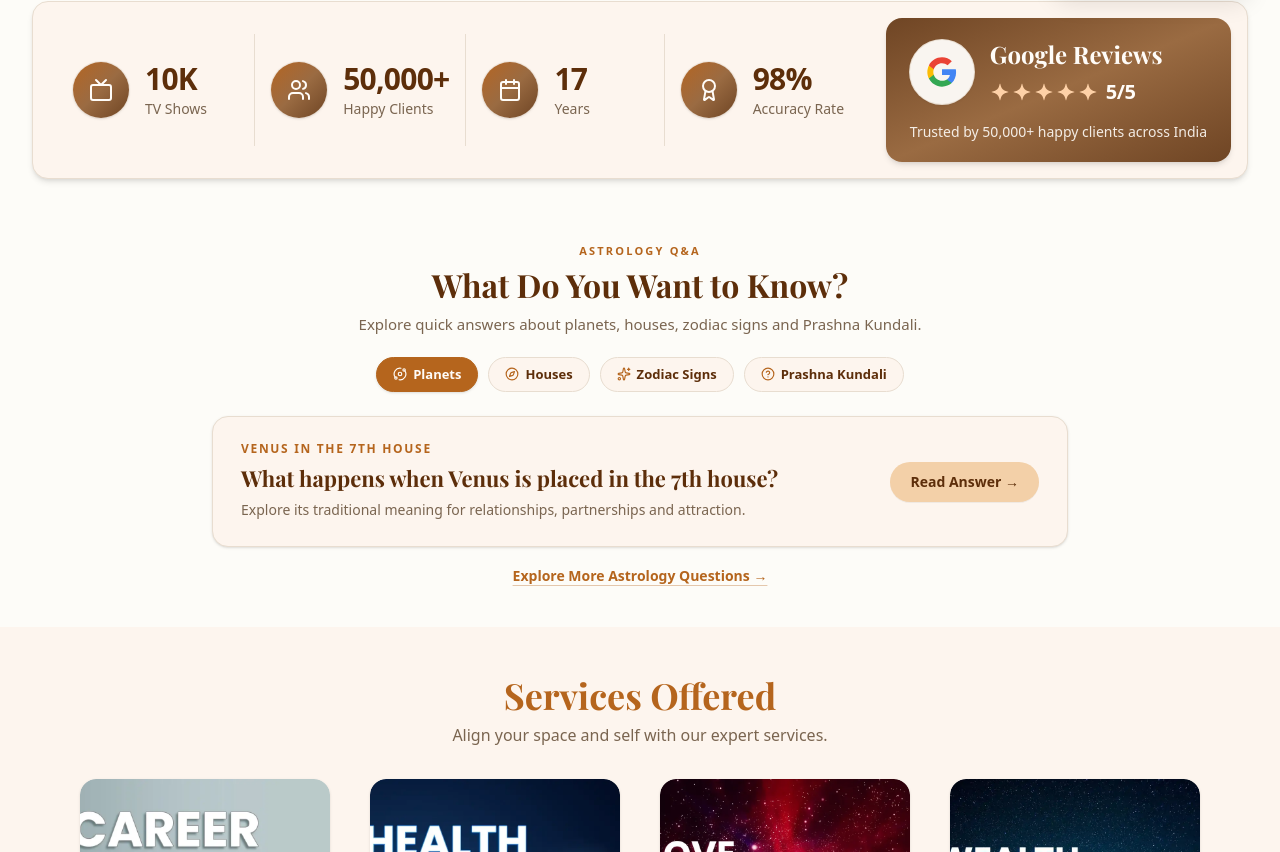
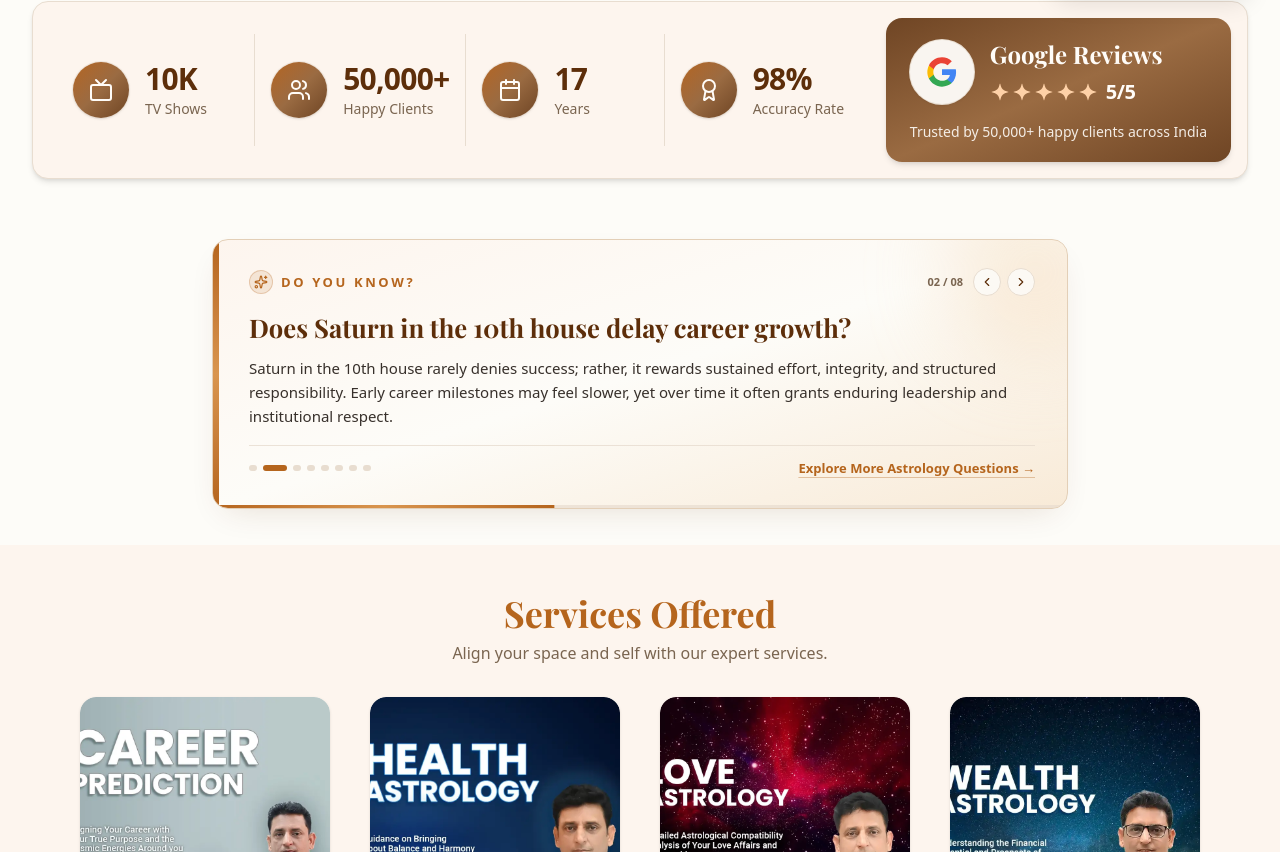
Before and after one commit to astroacharyaganesh/career-page, a React (Vite) app: page / in a window 1280 px wide. Shown: the part 788-1640 px from the top of the page. Built offline with nearby package versions, Linux system fonts and the light colour scheme; a web font is replaced by a local one.

Commit message:
feat: implement auto-rotating Q&A carousel
Add entry animation and progress indicator for the astrology Q&A section. Introduce a 5-second rotation interval to improve engagement and content discovery.

```diff
--- a/src/components/home/AstrologyQnaSection.tsx
+++ b/src/components/home/AstrologyQnaSection.tsx
@@ -1,42 +1,42 @@
-import React, { useState } from 'react';
-import { Compass, HelpCircle, Orbit, Sparkles, X, ArrowRight, ChevronUp } from 'lucide-react';
+import React, { useEffect, useState } from 'react';
+import { ArrowRight, ChevronLeft, ChevronRight, Sparkles, X } from 'lucide-react';
 import {
   ASTROLOGY_QNA_CATEGORIES,
   ASTROLOGY_QNA_ITEMS,
-  AstrologyQnaCategory,
-  AstrologyQnaItem
+  AstrologyQnaCategory
 } from '../../data/homePageData';
 
 interface AstrologyQnaSectionProps {
   onOpenBooking?: () => void;
 }
 
+const ROTATE_INTERVAL_MS = 5000;
+
 export const AstrologyQnaSection: React.FC<AstrologyQnaSectionProps> = ({ onOpenBooking }) => {
-  const [selectedCategory, setSelectedCategory] = useState<AstrologyQnaCategory>('Planets');
-  const [isAnswerOpen, setIsAnswerOpen] = useState(false);
+  const [activeIndex, setActiveIndex] = useState(0);
+  const [isPaused, setIsPaused] = useState(false);
   const [isMoreModalOpen, setIsMoreModalOpen] = useState(false);
   const [modalCategory, setModalCategory] = useState<AstrologyQnaCategory | 'All'>('All');
 
-  const featuredQuestion: AstrologyQnaItem =
-    ASTROLOGY_QNA_ITEMS.find((item) => item.category === selectedCategory) || ASTROLOGY_QNA_ITEMS[0];
+  const totalItems = ASTROLOGY_QNA_ITEMS.length;
+  const currentItem = ASTROLOGY_QNA_ITEMS[activeIndex] || ASTROLOGY_QNA_ITEMS[0];
 
-  const getCategoryIcon = (category: AstrologyQnaCategory, isActive: boolean) => {
-    const colorClass = isActive ? 'text-primary-foreground' : 'text-primary';
-    switch (category) {
-      case 'Planets':
-        return <Orbit className={`w-3.5 h-3.5 shrink-0 ${colorClass}`} aria-hidden="true" />;
-      case 'Houses':
-        return <Compass className={`w-3.5 h-3.5 shrink-0 ${colorClass}`} aria-hidden="true" />;
-      case 'Zodiac Signs':
-        return <Sparkles className={`w-3.5 h-3.5 shrink-0 ${colorClass}`} aria-hidden="true" />;
-      case 'Prashna Kundali':
-        return <HelpCircle className={`w-3.5 h-3.5 shrink-0 ${colorClass}`} aria-hidden="true" />;
-    }
+  useEffect(() => {
+    if (isPaused || isMoreModalOpen || totalItems <= 1) return;
+
+    const timer = window.setInterval(() => {
+      setActiveIndex((prev) => (prev + 1) % totalItems);
+    }, ROTATE_INTERVAL_MS);
+
+    return () => window.clearInterval(timer);
+  }, [isPaused, isMoreModalOpen, totalItems]);
+
+  const handlePrev = () => {
+    setActiveIndex((prev) => (prev - 1 + totalItems) % totalItems);
   };
 
-  const handleSelectCategory = (category: AstrologyQnaCategory) => {
-    setSelectedCategory(category);
-    setIsAnswerOpen(false);
+  const handleNext = () => {
+    setActiveIndex((prev) => (prev + 1) % totalItems);
   };
 
   const modalItems =
@@ -47,128 +47,122 @@ export const AstrologyQnaSection: React.FC<AstrologyQnaSectionProps> = ({ onOpen
   return (
     <section
       id="astrology-qna"
-      aria-labelledby="astrology-qna-heading"
-      className="w-full bg-background py-8 sm:py-10"
+      aria-label="Do You Know Astrology Insights"
+      className="w-full bg-background py-7 sm:py-9"
     >
       <div className="w-full max-w-[920px] mx-auto px-4 sm:px-6 lg:px-8">
-        {/* Compact Header */}
-        <div className="text-center max-w-xl mx-auto">
-          <p className="text-[11px] font-semibold uppercase tracking-[0.2em] text-primary">
-            ASTROLOGY Q&amp;A
-          </p>
-          <h2
-            id="astrology-qna-heading"
-            className="mt-1.5 font-display text-2xl sm:text-[2rem] font-bold leading-[1.2] text-heading"
+        <article
+          onMouseEnter={() => setIsPaused(true)}
+          onMouseLeave={() => setIsPaused(false)}
+          onFocus={() => setIsPaused(true)}
+          onBlur={() => setIsPaused(false)}
+          className="relative overflow-hidden rounded-2xl border border-[#e3cfb7] bg-gradient-to-br from-[#fdf5ee] via-[#fdfcf8] to-[#f8ead7] shadow-[0_12px_34px_-14px_rgba(93,46,10,0.16)] transition-shadow duration-300 hover:shadow-[0_16px_40px_-12px_rgba(93,46,10,0.22)]"
         >
-            What Do You Want to Know?
+          {/* Warm gold left architectural accent & subtle radial highlight */}
+          <div
+            aria-hidden="true"
+            className="pointer-events-none absolute inset-y-0 left-0 w-1.5 bg-gradient-to-b from-[#b5651d] via-[#d9954e] to-[#b5651d]"
+          />
+          <div
+            aria-hidden="true"
+            className="pointer-events-none absolute -top-14 -right-14 h-44 w-44 rounded-full bg-[#f3d0a8]/35 blur-2xl"
+          />
+
+          <div className="relative pl-6 pr-5 py-5 sm:pl-9 sm:pr-8 sm:py-7">
+            {/* Top Bar: DO YOU KNOW? Eyebrow + Index & Subtle Prev/Next Controls */}
+            <div className="flex items-center justify-between gap-3">
+              <div className="inline-flex items-center gap-2">
+                <span className="inline-flex h-6 w-6 items-center justify-center rounded-full bg-primary/12 text-primary border border-primary/25">
+                  <Sparkles className="w-3.5 h-3.5" aria-hidden="true" />
+                </span>
+                <span className="text-xs sm:text-[13px] font-bold uppercase tracking-[0.2em] text-primary">
+                  DO YOU KNOW?
+                </span>
+              </div>
+
+              <div className="flex items-center gap-1.5">
+                <span className="mr-1 text-[11px] font-semibold tabular-nums text-muted-foreground">
+                  {String(activeIndex + 1).padStart(2, '0')} / {String(totalItems).padStart(2, '0')}
+                </span>
+                <button
+                  type="button"
+                  onClick={handlePrev}
+                  aria-label="Previous astrology question"
+                  className="inline-flex h-7 w-7 items-center justify-center rounded-full border border-border bg-background/85 text-heading hover:bg-secondary/60 hover:border-primary/40 transition-colors cursor-pointer focus-visible:outline-2 focus-visible:outline-offset-2 focus-visible:outline-primary"
+                >
+                  <ChevronLeft className="w-3.5 h-3.5" />
+                </button>
+                <button
+                  type="button"
+                  onClick={handleNext}
+                  aria-label="Next astrology question"
+                  className="inline-flex h-7 w-7 items-center justify-center rounded-full border border-border bg-background/85 text-heading hover:bg-secondary/60 hover:border-primary/40 transition-colors cursor-pointer focus-visible:outline-2 focus-visible:outline-offset-2 focus-visible:outline-primary"
+                >
+                  <ChevronRight className="w-3.5 h-3.5" />
+                </button>
+              </div>
+            </div>
+
+            {/* Animated Question & Answer Content (Rotates Every 5 Seconds) */}
+            <div key={currentItem.id} className="qna-fade-slide mt-3.5 space-y-2.5">
+              <h2 className="font-display text-xl sm:text-[1.6rem] font-bold text-heading leading-snug">
+                {currentItem.question}
               </h2>
-          <p className="mt-2 text-sm sm:text-[0.9375rem] text-muted-foreground leading-relaxed">
-            Explore quick answers about planets, houses, zodiac signs and Prashna Kundali.
+
+              <p className="text-[13.5px] sm:text-[15px] text-foreground/95 leading-relaxed">
+                {currentItem.answer}
               </p>
             </div>
 
-        {/* 4 Compact Category Chips — single row centered on desktop, horizontal scroll on mobile */}
-        <div
-          role="tablist"
-          aria-label="Astrology Q&A Topics"
-          className="mt-5 -mx-4 px-4 sm:mx-0 sm:px-0 flex items-center md:justify-center gap-2.5 overflow-x-auto pb-1 [-ms-overflow-style:none] [scrollbar-width:none] [&::-webkit-scrollbar]:hidden"
-        >
-          {ASTROLOGY_QNA_CATEGORIES.map((category) => {
-            const isActive = selectedCategory === category;
+            {/* Bottom Step Dots + Explore More Trigger */}
+            <div className="mt-4 pt-3.5 border-t border-border/80 flex flex-wrap items-center justify-between gap-3">
+              <div className="flex items-center gap-1.5" role="tablist" aria-label="Astrology Q&A Slides">
+                {ASTROLOGY_QNA_ITEMS.map((item, idx) => {
+                  const isCurrent = idx === activeIndex;
                   return (
                     <button
-                key={category}
+                      key={item.id}
                       type="button"
                       role="tab"
-                aria-selected={isActive}
-                onClick={() => handleSelectCategory(category)}
-                className={`inline-flex shrink-0 items-center gap-1.5 rounded-full px-4 py-2 text-xs sm:text-[0.8125rem] font-semibold whitespace-nowrap transition-all duration-200 cursor-pointer focus-visible:outline-2 focus-visible:outline-offset-2 focus-visible:outline-primary ${
-                  isActive
-                    ? 'bg-primary text-primary-foreground shadow-sm border border-primary'
-                    : 'bg-muted text-heading border border-border hover:border-primary/45 hover:bg-card'
+                      aria-selected={isCurrent}
+                      aria-label={`View question ${idx + 1}: ${item.question}`}
+                      onClick={() => setActiveIndex(idx)}
+                      className={`h-1.5 rounded-full transition-all duration-300 cursor-pointer ${
+                        isCurrent
+                          ? 'w-6 bg-primary'
+                          : 'w-2 bg-border hover:bg-primary/50'
                       }`}
-              >
-                {getCategoryIcon(category, isActive)}
-                <span>{category}</span>
-              </button>
+                    />
                   );
                 })}
               </div>
 
-        {/* Single Featured Question Card */}
-        <article className="mt-5 w-full rounded-2xl bg-muted border border-border shadow-sm hover:shadow-md hover:border-primary/35 transition-all duration-200 p-5 sm:px-7 sm:py-6">
-          <div className="flex flex-col sm:flex-row sm:items-center sm:justify-between gap-4 sm:gap-6">
-            <div className="space-y-1.5 min-w-0">
-              <p className="text-xs font-semibold uppercase tracking-[0.14em] text-primary">
-                {featuredQuestion.topicTitle}
-              </p>
-              <h3 className="font-display text-lg sm:text-[1.375rem] font-bold text-heading leading-snug">
-                {featuredQuestion.question}
-              </h3>
-              <p className="text-xs sm:text-sm text-muted-foreground leading-relaxed">
-                {featuredQuestion.shortPreview}
-              </p>
-            </div>
-
-            <div className="shrink-0">
-              <button
-                type="button"
-                onClick={() => setIsAnswerOpen((prev) => !prev)}
-                aria-expanded={isAnswerOpen}
-                className="inline-flex w-full sm:w-auto items-center justify-center gap-2 rounded-full bg-secondary hover:bg-accent text-heading px-5 py-2.5 text-xs sm:text-sm font-bold whitespace-nowrap shadow-2xs transition-all duration-200 cursor-pointer focus-visible:outline-2 focus-visible:outline-offset-2 focus-visible:outline-primary"
-              >
-                {isAnswerOpen ? (
-                  <>
-                    <span>Hide Answer</span>
-                    <ChevronUp className="w-4 h-4" />
-                  </>
-                ) : (
-                  <span>Read Answer →</span>
-                )}
-              </button>
-            </div>
-          </div>
-
-          {/* Lightweight Inline Traditional Answer */}
-          {isAnswerOpen && (
-            <div className="mt-4 pt-4 border-t border-border space-y-2.5">
-              <p className="text-xs sm:text-sm text-foreground leading-relaxed">
-                {featuredQuestion.answer}
-              </p>
-              <div className="flex flex-wrap items-center justify-between gap-3 pt-1">
-                <p className="text-xs font-semibold text-primary">
-                  {featuredQuestion.keyTakeaway}
-                </p>
-                {onOpenBooking && (
-                  <button
-                    type="button"
-                    onClick={onOpenBooking}
-                    className="text-xs font-bold text-heading hover:text-primary underline decoration-primary/40 underline-offset-4 cursor-pointer"
-                  >
-                    Ask About Your Chart →
-                  </button>
-                )}
-              </div>
-            </div>
-          )}
-        </article>
-
-        {/* Bottom Text Link CTA */}
-        <div className="mt-4 text-center">
               <button
                 type="button"
                 onClick={() => {
-              setModalCategory(selectedCategory);
+                  setModalCategory('All');
                   setIsMoreModalOpen(true);
                 }}
-            className="inline-flex items-center gap-1 text-xs sm:text-sm font-semibold text-primary hover:text-heading underline decoration-primary/35 hover:decoration-heading underline-offset-4 transition-colors cursor-pointer"
+                className="inline-flex items-center gap-1 text-xs sm:text-[13px] font-semibold text-primary hover:text-heading underline decoration-primary/35 hover:decoration-heading underline-offset-4 transition-colors cursor-pointer whitespace-nowrap"
               >
                 Explore More Astrology Questions →
               </button>
             </div>
           </div>
 
-      {/* Lightweight Quick Q&A Explorer Modal */}
+          {/* 5-second auto-advance progress bar along bottom edge */}
+          {!isPaused && !isMoreModalOpen && (
+            <div className="h-[3px] w-full bg-[#e8ddd0]/70 overflow-hidden" aria-hidden="true">
+              <div
+                key={`progress-${activeIndex}`}
+                className="qna-progress-bar h-full w-full bg-gradient-to-r from-[#b5651d] via-[#d9954e] to-[#b5651d]"
+              />
+            </div>
+          )}
+        </article>
+      </div>
+
+      {/* Quick Q&A Explorer Modal */}
       {isMoreModalOpen && (
         <div
           className="fixed inset-0 z-50 flex items-center justify-center bg-black/65 p-4 backdrop-blur-xs"
@@ -184,7 +178,7 @@ export const AstrologyQnaSection: React.FC<AstrologyQnaSectionProps> = ({ onOpen
             <div className="px-5 py-4 bg-muted border-b border-border flex items-center justify-between gap-4">
               <div>
                 <p className="text-[10px] font-semibold uppercase tracking-[0.18em] text-primary">
-                  ASTROLOGY Q&amp;A
+                  DO YOU KNOW?
                 </p>
                 <h3
                   id="more-qna-modal-title"
@@ -203,7 +197,6 @@ export const AstrologyQnaSection: React.FC<AstrologyQnaSectionProps> = ({ onOpen
               </button>
             </div>
 
-            {/* Category Filter Tabs inside Modal */}
             <div className="px-5 py-3 bg-card border-b border-border flex items-center gap-2 overflow-x-auto [-ms-overflow-style:none] [scrollbar-width:none] [&::-webkit-scrollbar]:hidden">
               {(['All', ...ASTROLOGY_QNA_CATEGORIES] as const).map((cat) => {
                 const active = modalCategory === cat;
@@ -224,7 +217,6 @@ export const AstrologyQnaSection: React.FC<AstrologyQnaSectionProps> = ({ onOpen
               })}
             </div>
 
-            {/* Concise Question List */}
             <div className="flex-1 overflow-y-auto p-5 space-y-3.5">
               {modalItems.map((item) => (
                 <div
@@ -232,7 +224,7 @@ export const AstrologyQnaSection: React.FC<AstrologyQnaSectionProps> = ({ onOpen
                   className="rounded-xl bg-muted border border-border p-4 space-y-1.5"
                 >
                   <div className="flex items-center justify-between gap-2 text-[11px] font-semibold uppercase tracking-wider text-primary">
-                    <span>{item.topicTitle}</span>
+                    <span>DO YOU KNOW?</span>
                     <span className="text-muted-foreground">{item.category}</span>
                   </div>
                   <h4 className="font-display text-base font-bold text-heading">
--- a/src/index.css
+++ b/src/index.css
@@ -100,6 +100,42 @@
   }
 }
 
+@keyframes qna-fade-slide {
+  from {
+    opacity: 0;
+    transform: translateY(6px);
+  }
+  to {
+    opacity: 1;
+    transform: translateY(0);
+  }
+}
+
+.qna-fade-slide {
+  animation: qna-fade-slide 0.38s cubic-bezier(0.22, 1, 0.36, 1) both;
+}
+
+@keyframes qna-progress {
+  from {
+    transform: scaleX(0);
+  }
+  to {
+    transform: scaleX(1);
+  }
+}
+
+.qna-progress-bar {
+  transform-origin: left center;
+  animation: qna-progress 5s linear forwards;
+}
+
+@media (prefers-reduced-motion: reduce) {
+  .qna-fade-slide,
+  .qna-progress-bar {
+    animation: none;
+  }
+}
+
 /* Custom scrollbar matching warm heritage palette */
 ::-webkit-scrollbar {
   width: 8px;
```
Lines whose indentation alone changed are shown as unchanged.
